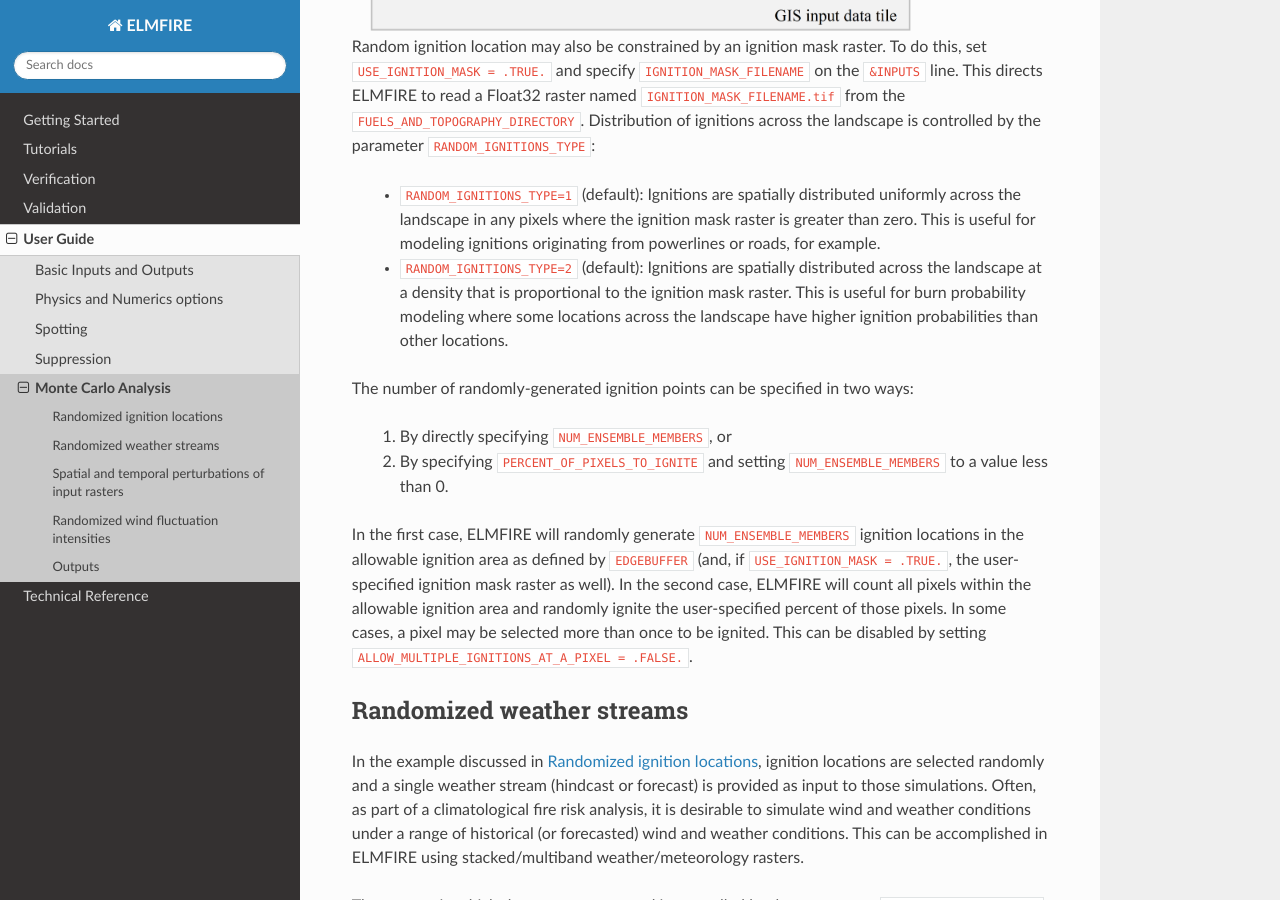
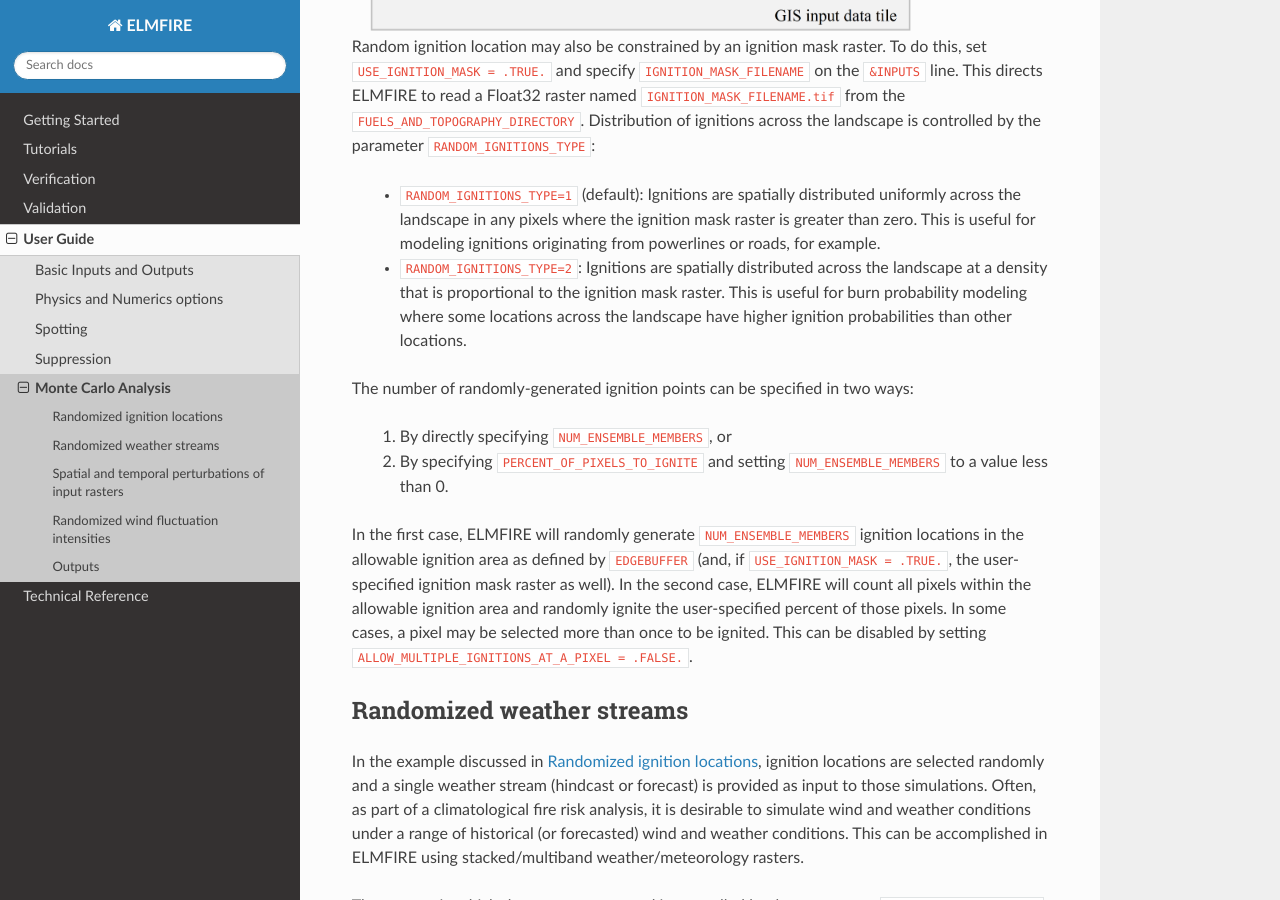
Before and after one commit to lautenberger/elmfire, a Sphinx documentation site: the page built from docs/user_guide/monte_carlo.rst, in a window 1280 px wide and 900 px high, scrolled down 920 px. Built offline with Sphinx 7.4.7 and the Read the Docs theme 2.0.0, drawn with Linux system fonts in a browser that asks for light colours.

Commit message:
Doc edits

```diff
--- a/docs/user_guide/monte_carlo.rst
+++ b/docs/user_guide/monte_carlo.rst
@@ -36,11 +36,11 @@ landscape is controlled by the parameter ``RANDOM_IGNITIONS_TYPE``:
      ignition mask raster is greater than zero. This is useful for
      modeling ignitions originating from powerlines or roads, for
      example.
-   * ``RANDOM_IGNITIONS_TYPE=2`` (default): Ignitions are spatially
-     distributed across the landscape at a density that is proportional
-     to the ignition mask raster. This is useful for burn probability
-     modeling where some locations across the landscape have higher
-     ignition probabilities than other locations.
+   * ``RANDOM_IGNITIONS_TYPE=2``: Ignitions are spatially distributed
+     across the landscape at a density that is proportional to the
+     ignition mask raster. This is useful for burn probability modeling
+     where some locations across the landscape have higher ignition
+     probabilities than other locations.
 
 The number of randomly-generated ignition points can be specified in two ways:
 
--- a/docs/validation.rst
+++ b/docs/validation.rst
@@ -86,7 +86,7 @@ with the ``--year`` flag. For example:
    ...
 
 In this example a list of 60 fires for which perimeter data are
-available is written tos stdout, but the list of available fires was
+available is written to stdout, but the list of available fires was
 truncated at the first six (sorted alphabetically). Available timestamps
 can be obtained by specifying the ``--firename`` argument to correspond
 to one of the available fire names along with ``--list='timestamps'``.
```
